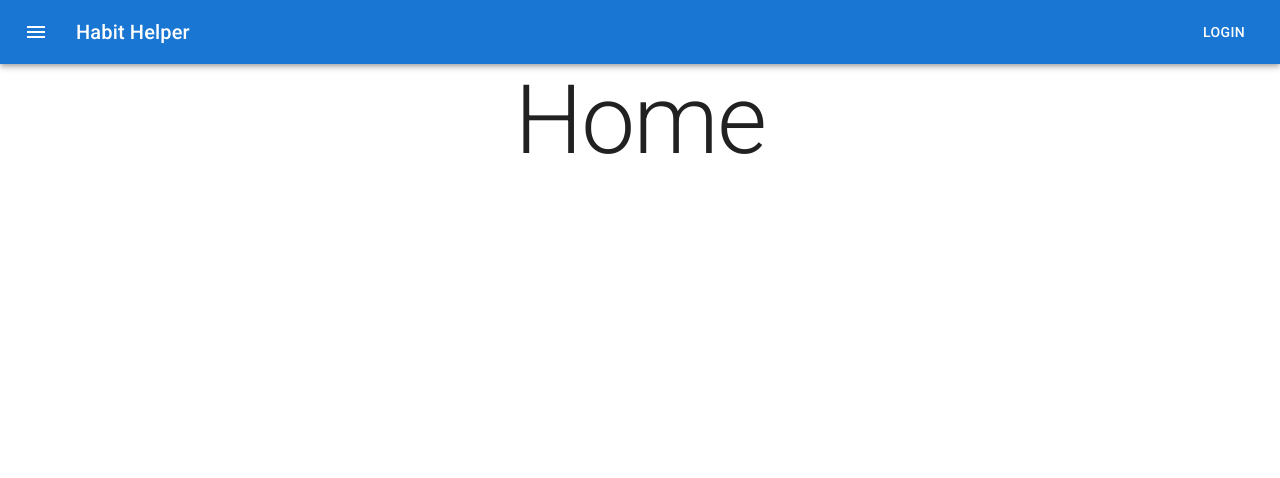
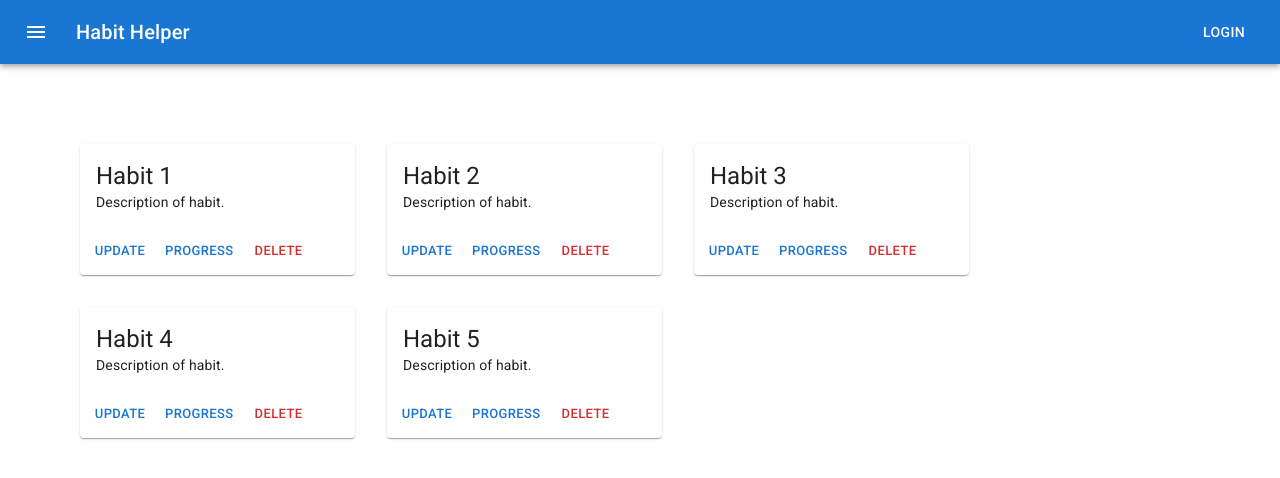
Before and after one commit to MTU-CS3141-Team15/CS3141-R02-team15, a React (Create React App) app in the folder apps/frontend/: page / in a window 1280 px wide. Shown: the top 478 px of the page. Built offline with nearby package versions, Linux system fonts and the light colour scheme.

Commit message:
Added Home and Login Pages

```diff
--- a/apps/frontend/src/components/App.tsx
+++ b/apps/frontend/src/components/App.tsx
@@ -12,13 +12,14 @@ import {
   Toolbar,
   Typography,
 } from "@mui/material";
-import { Route, Routes } from "react-router-dom";
+import { Route, Routes, useNavigate } from "react-router-dom";
 import { lightTheme } from "../themes/light";
 import MenuIcon from "@mui/icons-material/Menu";
 import { lazy, Suspense, useCallback, useState } from "react";
 import ListItemNavLink from "./ListItemNavLink";
 
 const Home = lazy(() => import("../pages/Home"));
+const Login = lazy(() => import("../pages/Login"));
 
 export default function App() {
   const [drawerOpen, setDrawerOpen] = useState(false);
@@ -27,6 +28,17 @@ export default function App() {
     () => setDrawerOpen(!drawerOpen),
     [drawerOpen]
   );
+
+  const navigate = useNavigate();
+  const routeLogin = () => {
+    const path = "/login/";
+    navigate(path);
+  };
+
+  const routeHome = () => {
+    const path = "/";
+    navigate(path);
+  };
 
   return (
     <ThemeProvider theme={lightTheme}>
@@ -43,10 +55,17 @@ export default function App() {
           >
             <MenuIcon />
           </IconButton>
-          <Typography variant="h6" component="div" sx={{ flexGrow: 1 }}>
+          <Typography
+            variant="h6"
+            component="div"
+            sx={{ flexGrow: 1 }}
+            onClick={routeHome}
+          >
             Habit Helper
           </Typography>
-          <Button color="inherit">Login</Button>
+          <Button color="inherit" onClick={routeLogin}>
+            Login
+          </Button>
         </Toolbar>
       </AppBar>
       <Drawer anchor="left" open={drawerOpen} onClose={toggleDrawer}>
@@ -72,6 +91,7 @@ export default function App() {
         }
       >
         <Routes>
+          <Route path="/login" element={<Login />} />
           <Route path="/" element={<Home />} />
         </Routes>
       </Suspense>
--- a/apps/frontend/src/pages/Home.tsx
+++ b/apps/frontend/src/pages/Home.tsx
@@ -1,9 +1,103 @@
-import { Box, Typography } from "@mui/material";
+import {
+  Box,
+  Button,
+  Card,
+  CardActions,
+  CardContent,
+  Typography,
+} from "@mui/material";
 
 export default function Home() {
   return (
-    <Box component="main" sx={{ display: "flex", justifyContent: "center" }}>
-      <Typography variant="h1">Home</Typography>
+    <Box
+      sx={{
+        marginTop: 8,
+        marginX: 8,
+        display: "flex",
+        flexDirection: "grid",
+        alignItems: "center",
+        flexWrap: "wrap",
+      }}
+    >
+      <Card sx={{ minWidth: 275, margin: 2 }}>
+        <CardContent>
+          <Typography variant="h5" component="div">
+            Habit 1
+          </Typography>
+          <Typography variant="body2">Description of habit.</Typography>
+        </CardContent>
+        <CardActions>
+          <Button size="small">Update</Button>
+          <Button size="small">Progress</Button>
+          <Button size="small" color="error">
+            Delete
+          </Button>
+        </CardActions>
+      </Card>
+
+      <Card sx={{ minWidth: 275, margin: 2 }}>
+        <CardContent>
+          <Typography variant="h5" component="div">
+            Habit 2
+          </Typography>
+          <Typography variant="body2">Description of habit.</Typography>
+        </CardContent>
+        <CardActions>
+          <Button size="small">Update</Button>
+          <Button size="small">Progress</Button>
+          <Button size="small" color="error">
+            Delete
+          </Button>
+        </CardActions>
+      </Card>
+
+      <Card sx={{ minWidth: 275, margin: 2 }}>
+        <CardContent>
+          <Typography variant="h5" component="div">
+            Habit 3
+          </Typography>
+          <Typography variant="body2">Description of habit.</Typography>
+        </CardContent>
+        <CardActions>
+          <Button size="small">Update</Button>
+          <Button size="small">Progress</Button>
+          <Button size="small" color="error">
+            Delete
+          </Button>
+        </CardActions>
+      </Card>
+
+      <Card sx={{ minWidth: 275, margin: 2 }}>
+        <CardContent>
+          <Typography variant="h5" component="div">
+            Habit 4
+          </Typography>
+          <Typography variant="body2">Description of habit.</Typography>
+        </CardContent>
+        <CardActions>
+          <Button size="small">Update</Button>
+          <Button size="small">Progress</Button>
+          <Button size="small" color="error">
+            Delete
+          </Button>
+        </CardActions>
+      </Card>
+
+      <Card sx={{ minWidth: 275, margin: 2 }}>
+        <CardContent>
+          <Typography variant="h5" component="div">
+            Habit 5
+          </Typography>
+          <Typography variant="body2">Description of habit.</Typography>
+        </CardContent>
+        <CardActions>
+          <Button size="small">Update</Button>
+          <Button size="small">Progress</Button>
+          <Button size="small" color="error">
+            Delete
+          </Button>
+        </CardActions>
+      </Card>
     </Box>
   );
 }
--- /dev/null
+++ b/apps/frontend/src/pages/Login.tsx
@@ -0,0 +1,83 @@
+import * as React from "react";
+import Avatar from "@mui/material/Avatar";
+import Button from "@mui/material/Button";
+import TextField from "@mui/material/TextField";
+import Link from "@mui/material/Link";
+import Grid from "@mui/material/Grid";
+import Box from "@mui/material/Box";
+import LockOutlinedIcon from "@mui/icons-material/LockOutlined";
+import Typography from "@mui/material/Typography";
+import Container from "@mui/material/Container";
+
+export default function Login() {
+  const handleSubmit = (event: React.FormEvent<HTMLFormElement>) => {
+    event.preventDefault();
+    const data = new FormData(event.currentTarget);
+    console.log({
+      email: data.get("email"),
+      password: data.get("password"),
+    });
+  };
+
+  return (
+    <Container component="main" maxWidth="xs">
+      <Box
+        sx={{
+          marginTop: 8,
+          display: "flex",
+          flexDirection: "column",
+          alignItems: "center",
+        }}
+      >
+        <Avatar sx={{ m: 1, bgcolor: "secondary.main" }}>
+          <LockOutlinedIcon />
+        </Avatar>
+        <Typography component="h1" variant="h5">
+          Login
+        </Typography>
+        <Box component="form" onSubmit={handleSubmit} noValidate sx={{ mt: 1 }}>
+          <TextField
+            margin="normal"
+            required
+            fullWidth
+            id="email"
+            label="Email Address"
+            name="email"
+            autoComplete="email"
+            autoFocus
+          />
+          <TextField
+            margin="normal"
+            required
+            fullWidth
+            name="password"
+            label="Password"
+            type="password"
+            id="password"
+            autoComplete="current-password"
+          />
+          <Button
+            type="submit"
+            fullWidth
+            variant="contained"
+            sx={{ mt: 3, mb: 2 }}
+          >
+            Sign In
+          </Button>
+          <Grid container>
+            <Grid item xs>
+              <Link href="#" variant="body2">
+                Forgot password?
+              </Link>
+            </Grid>
+            <Grid item>
+              <Link href="#" variant="body2">
+                {"Don't have an account? Sign Up"}
+              </Link>
+            </Grid>
+          </Grid>
+        </Box>
+      </Box>
+    </Container>
+  );
+}
```
